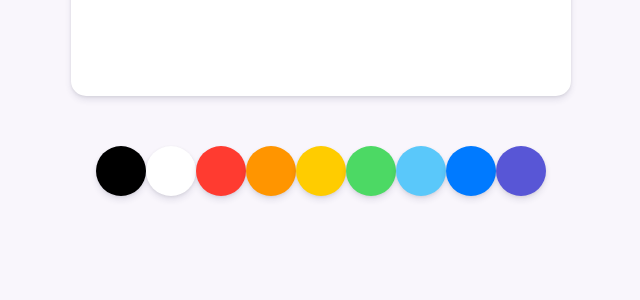
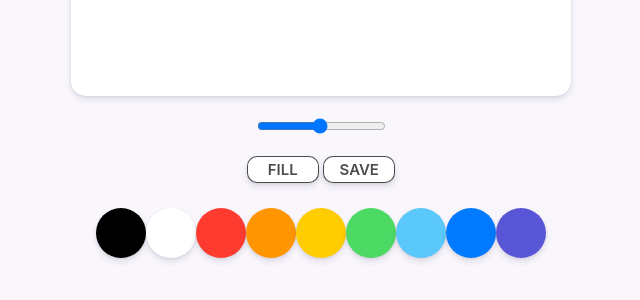
Before and after one commit to dntjr8096/paintJS, a plain HTML site: page index.html in a window 1280 px wide. Shown: the part 454-754 px from the top of the page, without its empty margins (319-959 px from the left). Drawn offline with Linux system fonts and the light colour scheme.

Commit message:
Style Setting Done

```diff
--- a/index.html
+++ b/index.html
@@ -10,6 +10,20 @@
   <body>
     <canvas id="jsCanvas" class="canvas"></canvas>
     <div class="controls">
+      <div class="controls_range">
+        <input
+          type="range"
+          id="jsRange"
+          min="0.1"
+          max="5"
+          step="0.1"
+          value="2.5"
+        />
+      </div>
+      <div class="controls_btns">
+        <button id="jsFill">Fill</button>
+        <button id="jsSave">Save</button>
+      </div>
       <div class="controls_colors" id="jsColors">
         <div class="color" style="background-color:rgb(0, 0, 0)"></div>
         <div class="color" style="background-color:rgb(255,255,255)"></div>
--- a/styles.css
+++ b/styles.css
@@ -7,7 +7,7 @@ body {
   display: flex;
   flex-direction: column;
   align-items: center;
-  padding-top: 50px;
+  padding: 50px;
 }
 
 .canvas {
@@ -19,7 +19,7 @@ body {
 }
 
 .controls .controls_colors {
-  margin-top: 50px;
+  margin-top: 15px;
   display: flex;
 }
 
@@ -30,3 +30,39 @@ body {
   cursor: pointer;
   box-shadow: 0 4px 6px rgba(50, 50, 93, 0.11), 0 1px 3px rgba(0, 0, 0, 0.08);
 }
+
+.controls {
+  margin-top: 20px;
+  display: flex;
+  flex-direction: column;
+  align-items: center;
+}
+
+.controls .controls_btns {
+  margin-bottom: 10px;
+}
+
+.controls_btns button {
+  all: unset;
+  cursor: pointer;
+  padding: 5px 10px;
+  background-color: white;
+  border-radius: 10px;
+  box-shadow: 0 4px 6px rgba(50, 50, 93, 0.11), 0 1px 3px rgba(0, 0, 0, 0.08);
+  width: 50px;
+  text-align: center;
+  border: 1px solid rgba(0, 0, 0, 0.7);
+  color: rgba(0, 0, 0, 0.7);
+  text-transform: uppercase;
+  font-weight: 600;
+  font-size: 15px;
+}
+
+.controls .controls_range {
+  margin-top: 0px;
+  margin-bottom: 20px;
+}
+
+.controls_btns button:active {
+  transform: scale(0.96);
+}
```
